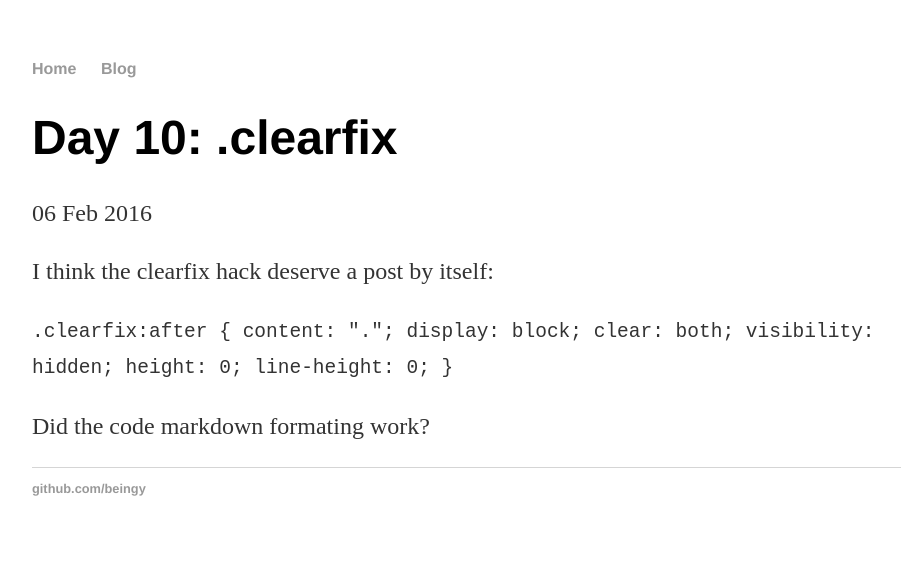
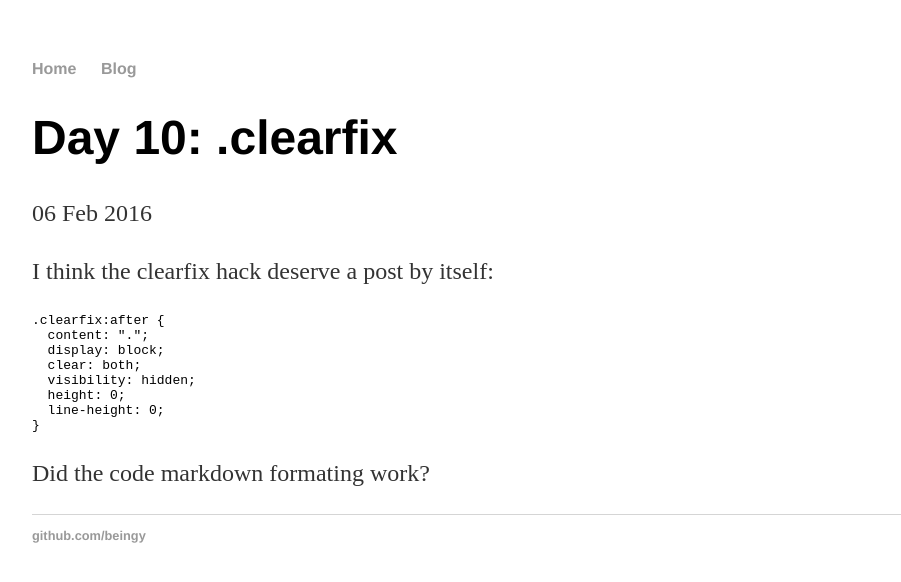
Before and after one commit to beingy/beingy.github.io, a Jekyll site: the page built from _posts/2016-02-06-day-10.md, in a window 1280 px wide. Shown: the top 582 px of the page, without its empty margins (160-1061 px from the left). Built offline with Jekyll 4.4.1, drawn with Linux system fonts in a browser that asks for light colours.

Commit message:
add day 10 markdown fix #2

```diff
--- a/_posts/2016-02-06-day-10.md
+++ b/_posts/2016-02-06-day-10.md
@@ -6,13 +6,13 @@ date: 2016-02-06
 
 I think the clearfix hack deserve a post by itself:
 
-`.clearfix:after {
-  content: ".";
-  display: block;
-  clear: both;
-  visibility: hidden;
-  height: 0;
-  line-height: 0;
-}`
+    .clearfix:after {
+      content: ".";
+      display: block;
+      clear: both;
+      visibility: hidden;
+      height: 0;
+      line-height: 0;
+    }
 
 Did the code markdown formating work?
```
